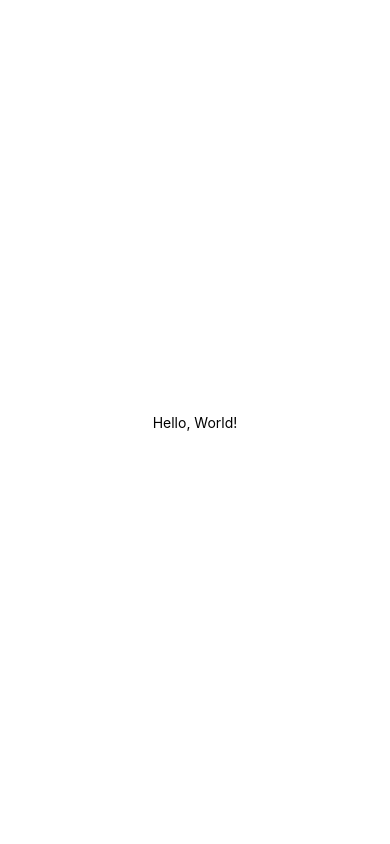
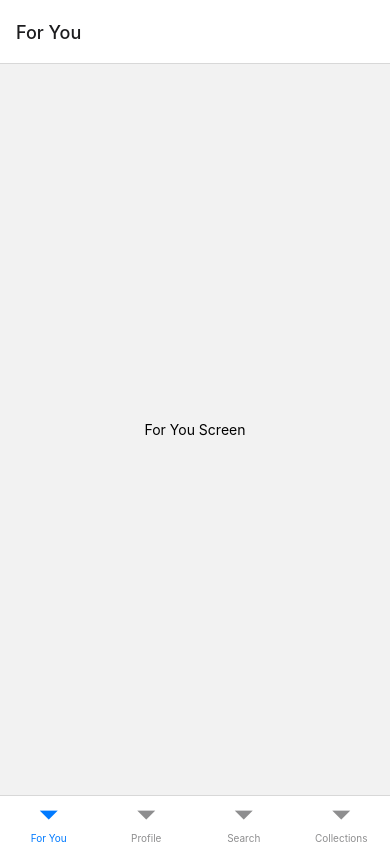
Before and after one commit to Cabezlea/Vinum, a React Native app: screen / in a window 390 px wide. Built offline with nearby package versions, Linux system fonts and the light colour scheme.

Commit message:
Main Screen

```diff
--- a/App.js
+++ b/App.js
@@ -1,20 +1,25 @@
-import React from 'react';
-import { View, Text, StyleSheet } from 'react-native';
+// En App.js o en tu archivo de navegación principal
+import * as React from 'react';
+import { NavigationContainer } from '@react-navigation/native';
+import { createBottomTabNavigator } from '@react-navigation/bottom-tabs';
+import ForYouScreen from './pages/ForYou';
+import ProfileScreen from './pages/Profile';
+import SearchScreen from './pages/Search';
+import CollectionsScreen from './pages/Collections';
 
-const HelloWorldApp = () => {
+const Tab = createBottomTabNavigator();
+
+function App() {
   return (
-    <View style={styles.container}>
-      <Text>Hello, World!</Text>
-    </View>
+    <NavigationContainer>
+      <Tab.Navigator>
+        <Tab.Screen name="For You" component={ForYouScreen} />
+        <Tab.Screen name="Profile" component={ProfileScreen} />
+        <Tab.Screen name="Search" component={SearchScreen} />
+        <Tab.Screen name="Collections" component={CollectionsScreen} />
+      </Tab.Navigator>
+    </NavigationContainer>
   );
-};
+}
 
-const styles = StyleSheet.create({
-  container: {
-    flex: 1,
-    justifyContent: 'center',
-    alignItems: 'center',
-  },
-});
-
-export default HelloWorldApp;
+export default App;
--- a/package.json
+++ b/package.json
@@ -12,6 +12,7 @@
   "dependencies": {
     "@expo/vector-icons": "^14.0.2",
     "@react-native-community/masked-view": "^0.1.11",
+    "@react-navigation/bottom-tabs": "^6.5.20",
     "@react-navigation/native": "^6.1.17",
     "@react-navigation/stack": "^6.3.29",
     "expo-font": "^12.0.7",
```
Also changed, not shown: pages/BottomNavbar.js (deleted), pages/ForYou.js (line endings or trailing spaces), 1 other file (tests, documents, lock files or other folders).
